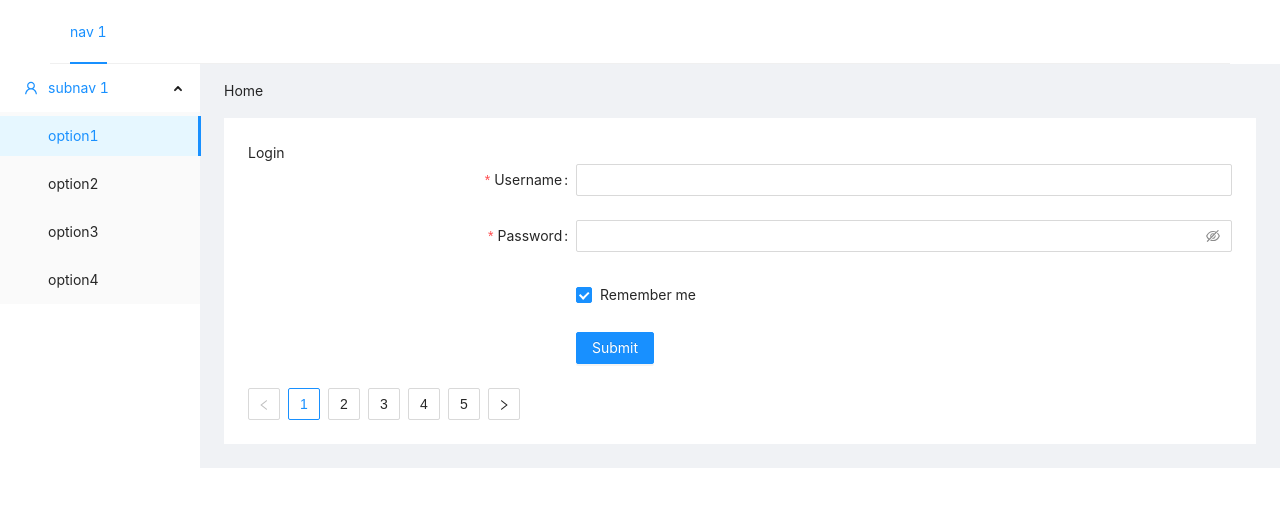
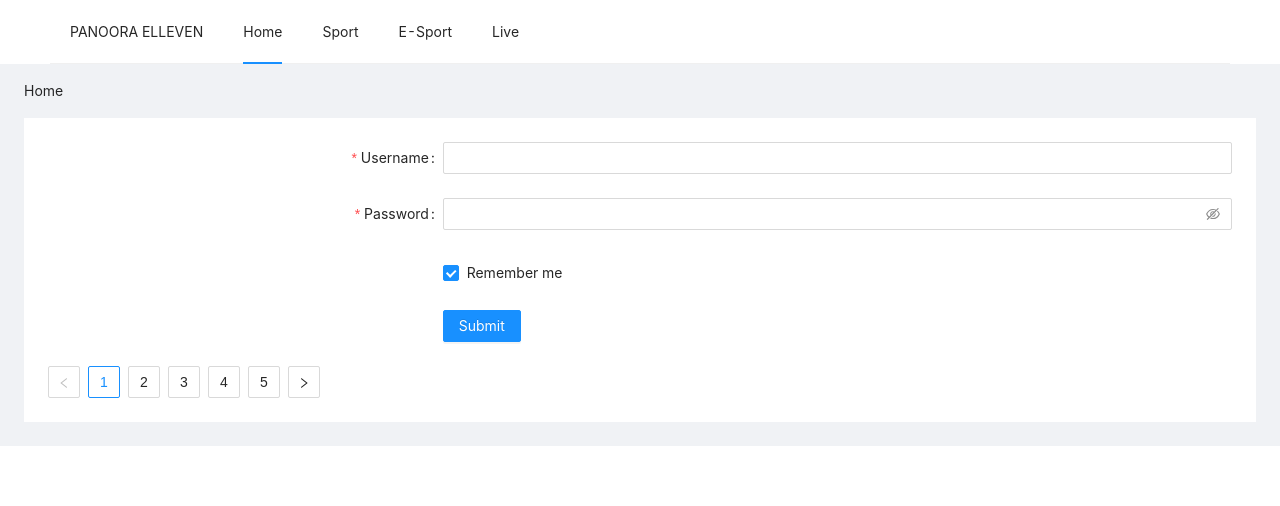
Before and after one commit to khunnunthawat/my-less, a Next.js app: page / in a window 1280 px wide. Shown: the top 506 px of the page. Built offline with nearby package versions, Linux system fonts and the light colour scheme.

Commit message:
edit-text-font

```diff
--- a/src/components/FormLogin.tsx
+++ b/src/components/FormLogin.tsx
@@ -1,5 +1,6 @@
 import React from 'react';
 import { Form, Input, Button, Checkbox, Pagination } from 'antd';
+import { TextMenuHead } from '../pages/index';
 
 export const FormLogin = () => {
   const onFinish = (values: any) => {
@@ -19,9 +20,8 @@ export const FormLogin = () => {
       onFinishFailed={onFinishFailed}
       autoComplete='off'
     >
-      <span className='my-4 text-xl text-blue-500'>Login</span>
       <Form.Item
-        label='Username'
+        label={<span className='my-4 text-lg font-bebas'>Username</span>}
         name='username'
         rules={[{ required: true, message: 'Please input your username!' }]}
       >
@@ -29,7 +29,7 @@ export const FormLogin = () => {
       </Form.Item>
 
       <Form.Item
-        label='Password'
+        label={<span className='my-4 text-lg font-bebas'>Password</span>}
         name='password'
         rules={[{ required: true, message: 'Please input your password!' }]}
       >
@@ -41,12 +41,14 @@ export const FormLogin = () => {
         valuePropName='checked'
         wrapperCol={{ offset: 8, span: 16 }}
       >
-        <Checkbox>Remember me</Checkbox>
+        <Checkbox>
+          <TextMenuHead title='Remember me' />
+        </Checkbox>
       </Form.Item>
 
       <Form.Item wrapperCol={{ offset: 8, span: 16 }}>
         <Button type='primary' htmlType='submit'>
-          Submit
+          <span className='text-white font-bebas'>Submit</span>
         </Button>
       </Form.Item>
       <Pagination defaultCurrent={1} total={50} />
--- /dev/null
+++ b/src/pages/_document.tsx
@@ -0,0 +1,29 @@
+import Document, { Html, Head, Main, NextScript } from 'next/document';
+
+class MyDocument extends Document {
+  static async getInitialProps(ctx: any) {
+    const initialProps = await Document.getInitialProps(ctx);
+    return { ...initialProps };
+  }
+
+  render() {
+    return (
+      <Html>
+        <Head>
+          <link href='https://fonts.googleapis.com' rel='preconnect' />
+          <link href='https://fonts.gstatic.com' rel='preconnect' />
+          <link
+            href='https://fonts.googleapis.com/css2?family=Bebas+Neue&family=Roboto:ital,wght@0,300;0,400;0,700;1,400;1,700&display=swap'
+            rel='stylesheet'
+          />
+        </Head>
+        <body>
+          <Main />
+          <NextScript />
+        </body>
+      </Html>
+    );
+  }
+}
+
+export default MyDocument;
--- a/src/pages/index.tsx
+++ b/src/pages/index.tsx
@@ -1,40 +1,41 @@
 import { Layout, Menu, Breadcrumb } from 'antd';
+import { Typography } from 'antd';
 import { FormLogin } from '@/components/FormLogin';
-import { UserOutlined } from '@ant-design/icons';
 
 require('./index.less');
 
-const { SubMenu } = Menu;
-const { Header, Content, Sider } = Layout;
+const { Header, Content } = Layout;
+const { Text } = Typography;
 
 export default function Home() {
   return (
     <div className='items-center justify-center min-h-screen'>
       <Layout>
         <Header className='header'>
-          <Menu theme='light' mode='horizontal' defaultSelectedKeys={['1']}>
-            <Menu.Item key='1'>nav 1</Menu.Item>
+          <Menu theme='light' mode='horizontal' defaultSelectedKeys={['2']}>
+            <Menu.Item key='1'>
+              <TextMenuHead title='PANOORA ELLEVEN' />
+            </Menu.Item>
+            <Menu.Item key='2'>
+              <TextMenuHead title='Home' />
+            </Menu.Item>
+            <Menu.Item key='3'>
+              <TextMenuHead title='Sport' />
+            </Menu.Item>
+            <Menu.Item key='4'>
+              <TextMenuHead title='E-Sport' />
+            </Menu.Item>
+            <Menu.Item key='5'>
+              <TextMenuHead title='Live' />
+            </Menu.Item>
           </Menu>
         </Header>
         <Layout>
-          <Sider width={200}>
-            <Menu
-              mode='inline'
-              defaultSelectedKeys={['1']}
-              defaultOpenKeys={['sub1']}
-              style={{ height: '100%', borderRight: 0 }}
-            >
-              <SubMenu key='sub1' icon={<UserOutlined />} title='subnav 1'>
-                <Menu.Item key='1'>option1</Menu.Item>
-                <Menu.Item key='2'>option2</Menu.Item>
-                <Menu.Item key='3'>option3</Menu.Item>
-                <Menu.Item key='4'>option4</Menu.Item>
-              </SubMenu>
-            </Menu>
-          </Sider>
           <Layout style={{ padding: '0 24px 24px' }}>
             <Breadcrumb style={{ margin: '16px 0' }}>
-              <Breadcrumb.Item>Home</Breadcrumb.Item>
+              <Breadcrumb.Item>
+                <TextMenuHead title='Home' />
+              </Breadcrumb.Item>
             </Breadcrumb>
             <Content
               className='site-layout-background'
@@ -52,3 +53,7 @@ export default function Home() {
     </div>
   );
 }
+
+export const TextMenuHead: React.FC<any> = ({ title }) => {
+  return <Text className='text-base font-bebas'>{title}</Text>;
+};
--- a/src/styles/antd-custom.less
+++ b/src/styles/antd-custom.less
@@ -5,9 +5,15 @@
 @success-color: #52C41A;
 @warning-color: #FAAD14;
 @error-color: #f5222d;
-
+@font-family: -apple-system, BlinkMacSystemFont, 'Bebas Neue';
 
 .anticon {
   display: inline-flex !important;
   align-items: center !important;
 }
+
+@font-face {
+  font-family: 'Bebas Neue',
+  cursive;
+  src: url('https://fonts.googleapis.com/css2?family=Bebas+Neue&display=swap');
+}
--- a/tailwind.config.js
+++ b/tailwind.config.js
@@ -1,3 +1,5 @@
+const defaultTheme = require('tailwindcss/defaultTheme');
+
 module.exports = {
     mode: 'jit',
     purge: [
@@ -7,7 +9,12 @@ module.exports = {
     important: true,
     darkMode: false,
     theme: {
-        extend: {},
+        extend: {
+            fontFamily: {
+                sans: ['Bebas', ...defaultTheme.fontFamily.sans],
+                bebas: ['Bebas Neue', 'Roboto ital'],
+            },
+        },
     },
     variants: {
         extend: {},
```
